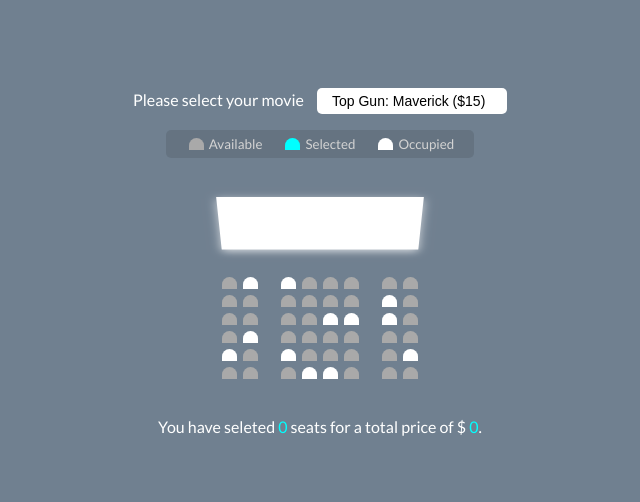
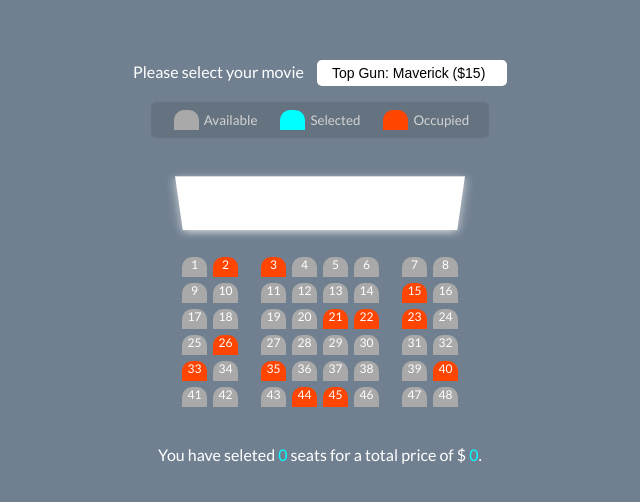
Before and after one commit to zaighamhafeez/JavaScriptProjects, a plain HTML site: page project02/index.html in a window 1280 px wide. Shown: the part 136-638 px from the top of the page, without its empty margins (320-960 px from the left). Drawn offline with Linux system fonts and the light colour scheme.

Commit message:
updated Html & css
Apply seat numbering and style them

```diff
--- a/project02/index.html
+++ b/project02/index.html
@@ -39,64 +39,64 @@
     <div class="container">
         <div class="screen"></div>
         <div class="row">
-            <div class="seat"></div>
-            <div class="seat occupied"></div>
-            <div class="seat occupied"></div>
-            <div class="seat"></div>
-            <div class="seat"></div>
-            <div class="seat"></div>
-            <div class="seat"></div>
-            <div class="seat"></div>
+            <div class="seat">1</div>
+            <div class="seat occupied">2</div>
+            <div class="seat occupied">3</div>
+            <div class="seat">4</div>
+            <div class="seat">5</div>
+            <div class="seat">6</div>
+            <div class="seat">7</div>
+            <div class="seat">8</div>
         </div>
         <div class="row">
-            <div class="seat"></div>
-            <div class="seat"></div>
-            <div class="seat"></div>
-            <div class="seat"></div>
-            <div class="seat"></div>
-            <div class="seat"></div>
-            <div class="seat occupied"></div>
-            <div class="seat"></div>
+            <div class="seat">9</div>
+            <div class="seat">10</div>
+            <div class="seat">11</div>
+            <div class="seat">12</div>
+            <div class="seat">13</div>
+            <div class="seat">14</div>
+            <div class="seat occupied">15</div>
+            <div class="seat">16</div>
         </div>
         <div class="row">
-            <div class="seat"></div>
-            <div class="seat"></div>
-            <div class="seat"></div>
-            <div class="seat"></div>
-            <div class="seat occupied"></div>
-            <div class="seat occupied"></div>
-            <div class="seat occupied"></div>
-            <div class="seat"></div>
+            <div class="seat">17</div>
+            <div class="seat">18</div>
+            <div class="seat">19</div>
+            <div class="seat">20</div>
+            <div class="seat occupied">21</div>
+            <div class="seat occupied">22</div>
+            <div class="seat occupied">23</div>
+            <div class="seat">24</div>
         </div>
         <div class="row">
-            <div class="seat"></div>
-            <div class="seat occupied"></div>
-            <div class="seat"></div>
-            <div class="seat"></div>
-            <div class="seat"></div>
-            <div class="seat"></div>
-            <div class="seat"></div>
-            <div class="seat"></div>
+            <div class="seat">25</div>
+            <div class="seat occupied">26</div>
+            <div class="seat">27</div>
+            <div class="seat">28</div>
+            <div class="seat">29</div>
+            <div class="seat">30</div>
+            <div class="seat">31</div>
+            <div class="seat">32</div>
         </div>
         <div class="row">
-            <div class="seat occupied"></div>
-            <div class="seat"></div>
-            <div class="seat occupied"></div>
-            <div class="seat"></div>
-            <div class="seat"></div>
-            <div class="seat"></div>
-            <div class="seat"></div>
-            <div class="seat occupied"></div>
+            <div class="seat occupied">33</div>
+            <div class="seat">34</div>
+            <div class="seat occupied">35</div>
+            <div class="seat">36</div>
+            <div class="seat">37</div>
+            <div class="seat">38</div>
+            <div class="seat">39</div>
+            <div class="seat occupied">40</div>
         </div>
         <div class="row">
-            <div class="seat"></div>
-            <div class="seat"></div>
-            <div class="seat"></div>
-            <div class="seat occupied"></div>
-            <div class="seat occupied"></div>
-            <div class="seat"></div>
-            <div class="seat"></div>
-            <div class="seat"></div>
+            <div class="seat">41</div>
+            <div class="seat">42</div>
+            <div class="seat">43</div>
+            <div class="seat occupied">44</div>
+            <div class="seat occupied">45</div>
+            <div class="seat">46</div>
+            <div class="seat">47</div>
+            <div class="seat">48</div>
         </div>
     </div>
 
--- a/project02/style.css
+++ b/project02/style.css
@@ -35,11 +35,14 @@ body {
 
 .seat {
     background-color: darkgray;
-    height: 12px;
-    width: 15px;
+    height: 20px;
+    width: 25px;
     margin: 3px;
     border-top-left-radius: 10px;
     border-top-right-radius: 10px;
+    color: white;
+    text-align: center;
+    font-size: 12px;
 
 }
 
@@ -49,7 +52,7 @@ body {
 }
 
 .seat.occupied {
-    background-color: white;
+    background-color: orangered;
 }
 
 .seat:nth-of-type(2) {
```
